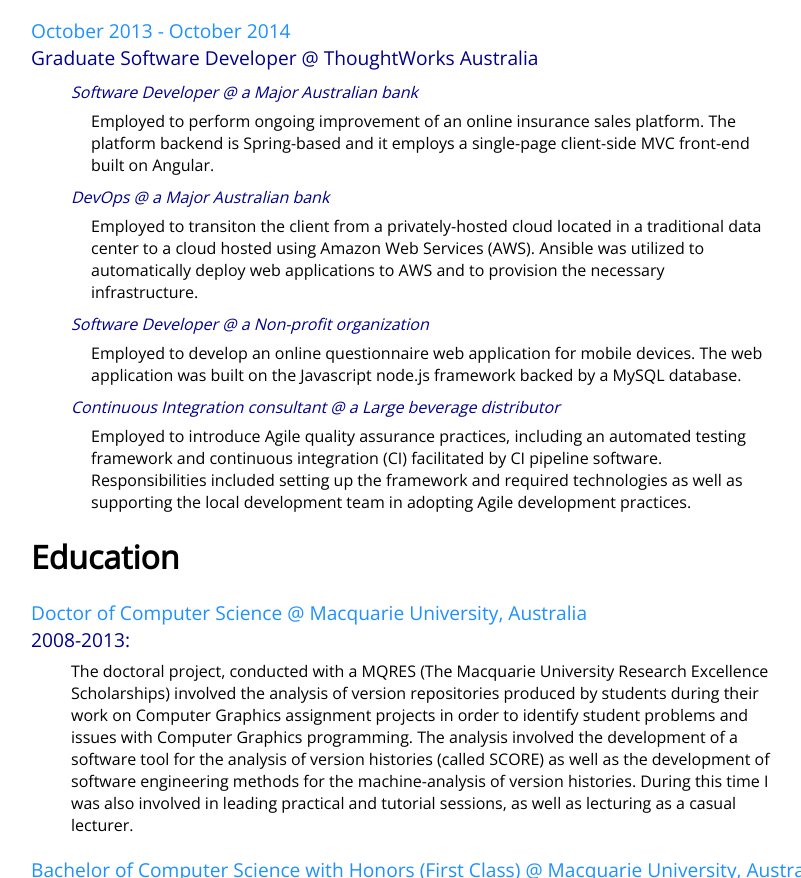
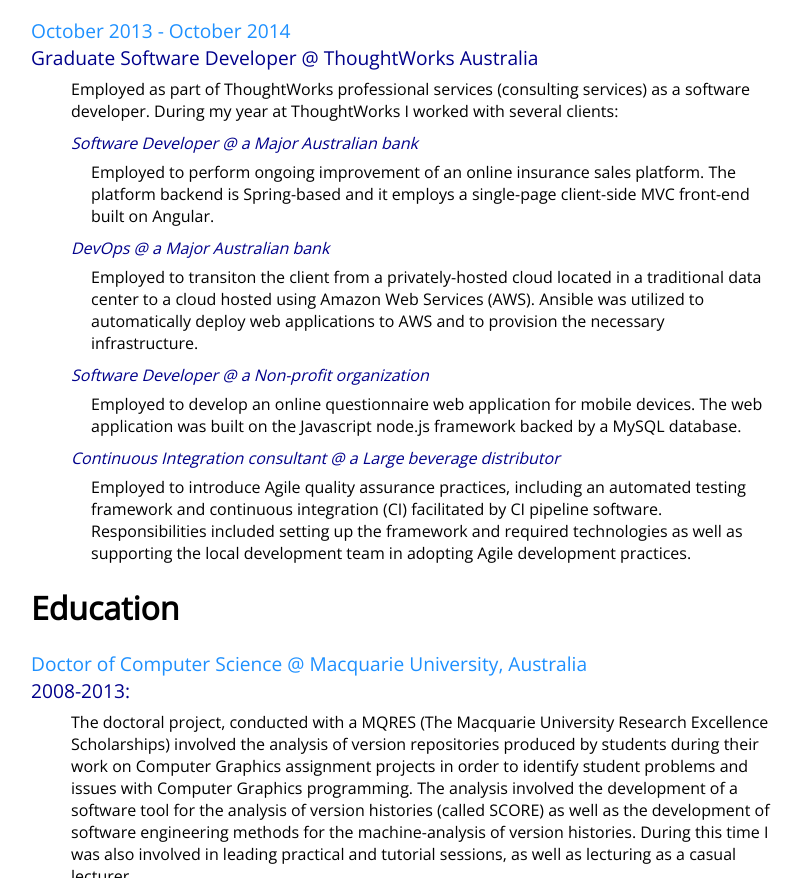
Before and after one commit to waxmittmann/CV, a plain HTML site: page index.html in a window 1280 px wide. Shown: the part 1292-2170 px from the top of the page, without its empty margins (209-1010 px from the left). Drawn offline with nearby package versions, Linux system fonts and the light colour scheme.

Commit message:
Regen CV

```diff
--- a/index.html
+++ b/index.html
@@ -52,6 +52,7 @@ I also worked on a web-based DevOps tool developed to configure the application
         <div class="dateSpan">October 2013 - October 2014</div>
         <div class="sectionTitle">Graduate Software Developer @ ThoughtWorks Australia</div>
         <div class="sectionDescription"><div class="sectionDescription">
+          <div>Employed as part of ThoughtWorks professional services (consulting services) as a software developer. During my year at ThoughtWorks I worked with several clients:</div>
           <div><div class="mainSubSectionItem">
       <div class="sectionTitle">Software Developer @ a Major Australian bank</div>
       <div class="sectionDescription">Employed to perform ongoing improvement of an online insurance sales platform. The platform backend is Spring-based and it employs a single-page client-side MVC front-end built on Angular.</div>
```
Also changed, not shown: 2 other files. Lines whose indentation alone changed are shown as unchanged.
